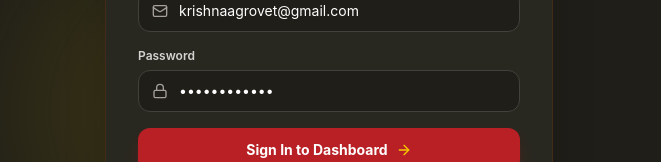
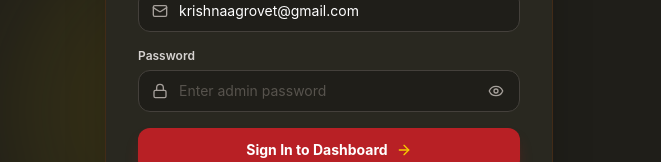
Before and after one commit to 9334810644/Krishna-Agrovet, a React (Vite) app: page /admin/login in a window 1280 px wide. Shown: the part 497-659 px from the top of the page, without its empty margins (311-972 px from the left). Built offline with nearby package versions, Linux system fonts and the light colour scheme; no server answers; a web font is replaced by a local one.

Commit message:
Remove auto-filling of password and add visibility toggle

```diff
--- a/src/pages/admin/AdminLoginPage.tsx
+++ b/src/pages/admin/AdminLoginPage.tsx
@@ -1,14 +1,15 @@
 import React, { useState } from 'react';
 import { useNavigate, Link, Navigate } from 'react-router-dom';
 import { useAuth } from '../../context/AuthContext';
-import { Lock, Mail, ArrowRight, Loader2, AlertCircle, ArrowLeft, Key } from 'lucide-react';
+import { Lock, Mail, ArrowRight, Loader2, AlertCircle, ArrowLeft, Key, Eye, EyeOff } from 'lucide-react';
 
 export const AdminLoginPage: React.FC = () => {
   const navigate = useNavigate();
   const { login, loginAsDemoAdmin, isAdmin } = useAuth();
 
   const [email, setEmail] = useState<string>('krishnaagrovet@gmail.com');
-  const [password, setPassword] = useState<string>('Krishna@169#');
+  const [password, setPassword] = useState<string>('');
+  const [showPassword, setShowPassword] = useState<boolean>(false);
   const [loading, setLoading] = useState<boolean>(false);
   const [errorMsg, setErrorMsg] = useState<string | null>(null);
 
@@ -151,13 +152,27 @@ export const AdminLoginPage: React.FC = () => {
             <div className="relative">
               <Lock className="absolute left-3.5 top-1/2 -translate-y-1/2 w-4 h-4 text-stone-400" />
               <input
-                type="password"
+                type={showPassword ? 'text' : 'password'}
                 required
                 value={password}
                 onChange={(e) => setPassword(e.target.value)}
-                placeholder="••••••••"
-                className="w-full pl-10 pr-3.5 py-2.5 bg-[#1F1E19] border border-stone-700 rounded-xl text-sm text-white placeholder:text-stone-600 focus:outline-hidden focus:border-[#F5C900] focus:ring-1 focus:ring-[#F5C900]"
+                placeholder="Enter admin password"
+                autoComplete="new-password"
+                className="w-full pl-10 pr-10 py-2.5 bg-[#1F1E19] border border-stone-700 rounded-xl text-sm text-white placeholder:text-stone-600 focus:outline-hidden focus:border-[#F5C900] focus:ring-1 focus:ring-[#F5C900]"
               />
+              <button
+                type="button"
+                onClick={() => setShowPassword(!showPassword)}
+                tabIndex={-1}
+                className="absolute right-3 top-1/2 -translate-y-1/2 text-stone-400 hover:text-stone-200 transition-colors p-1"
+                title={showPassword ? "Hide password" : "Show password"}
+              >
+                {showPassword ? (
+                  <EyeOff className="w-4 h-4" />
+                ) : (
+                  <Eye className="w-4 h-4" />
+                )}
+              </button>
             </div>
           </div>
 
```
